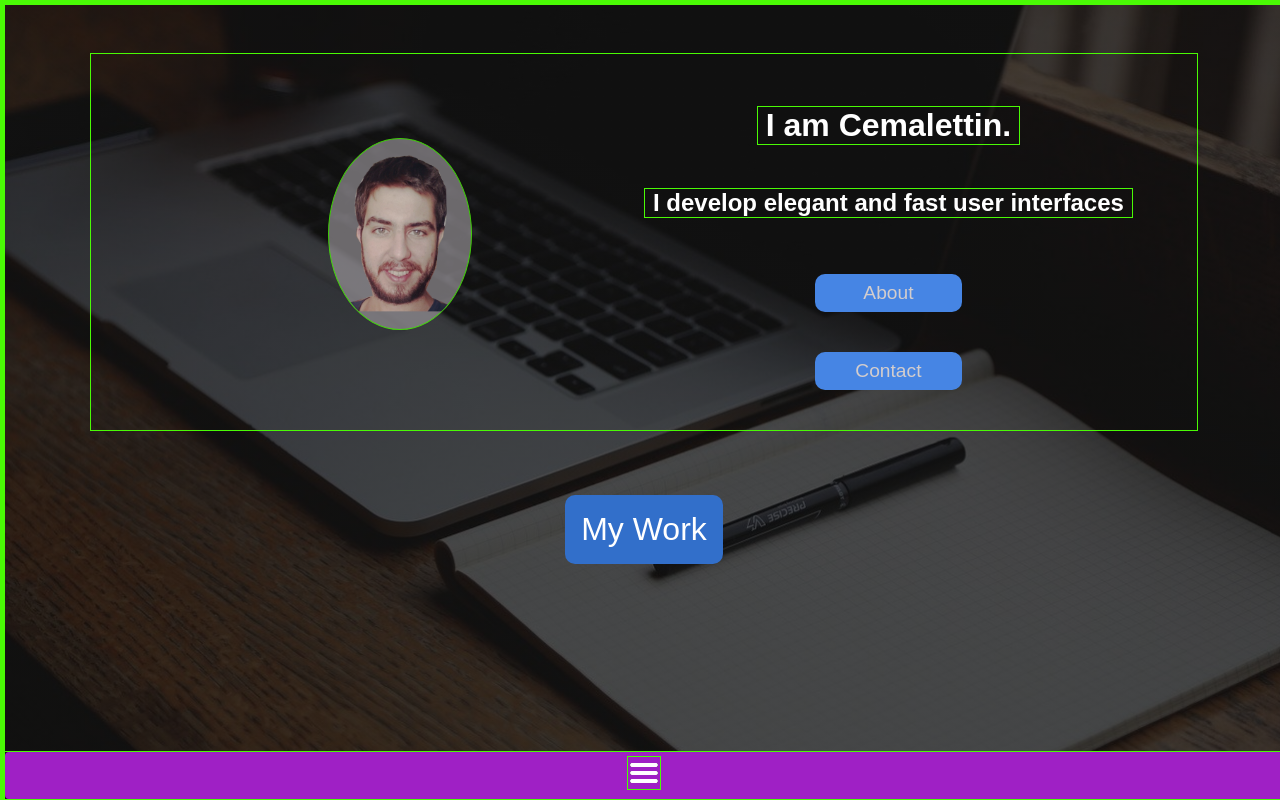
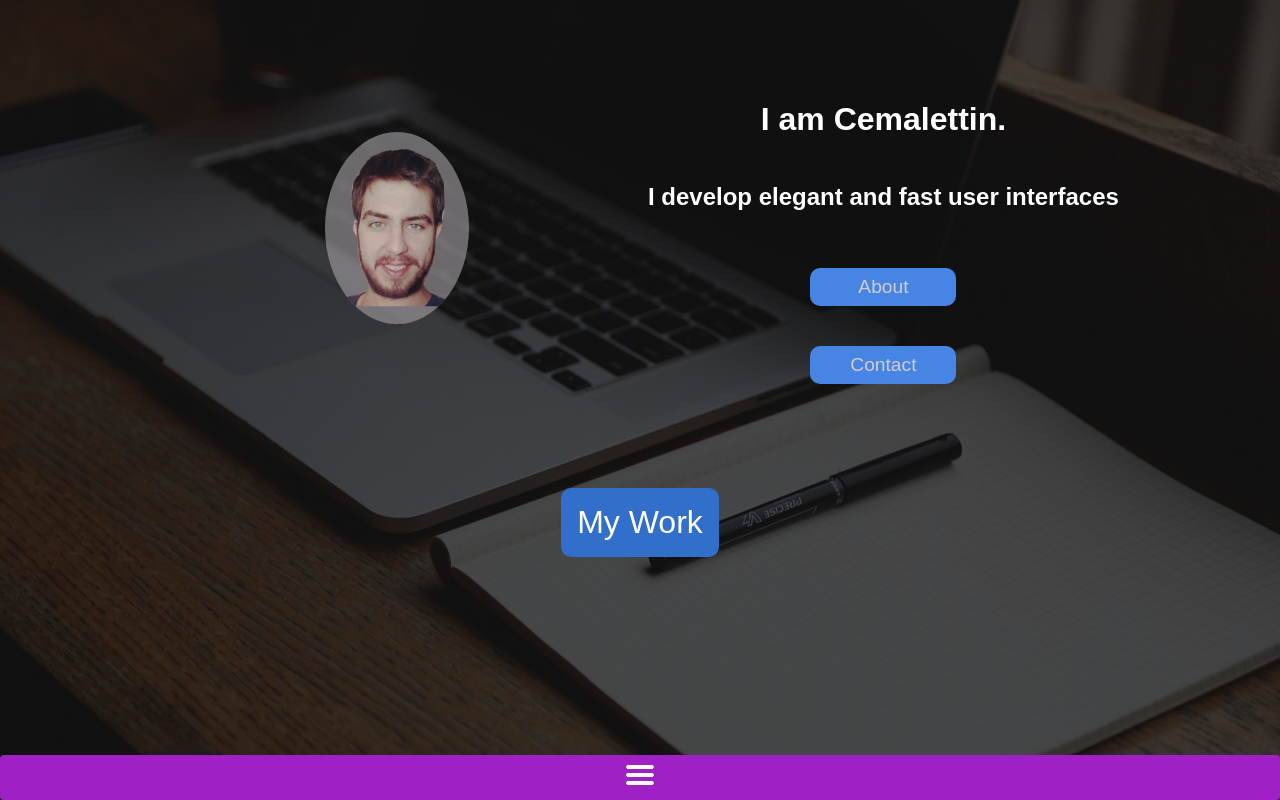
Before and after one commit to cmlttnts/cmlttnts.github.io, a React (Create React App) app: page / in a window 1280 px wide. Shown: the top 800 px of the page. Built offline with nearby package versions, Linux system fonts and the light colour scheme.

Commit message:
new build script, remove debugging borders

```diff
--- a/src/main.scss
+++ b/src/main.scss
@@ -5,7 +5,7 @@
   box-sizing: border-box;
   margin: 0;
   padding: 0;
-  border: 1px solid rgb(74, 250, 5);
+  // border: 1px solid rgb(74, 250, 5);
 }
 
 html {
```
Also changed, not shown: 1 other file (tests, documents, lock files or other folders).
